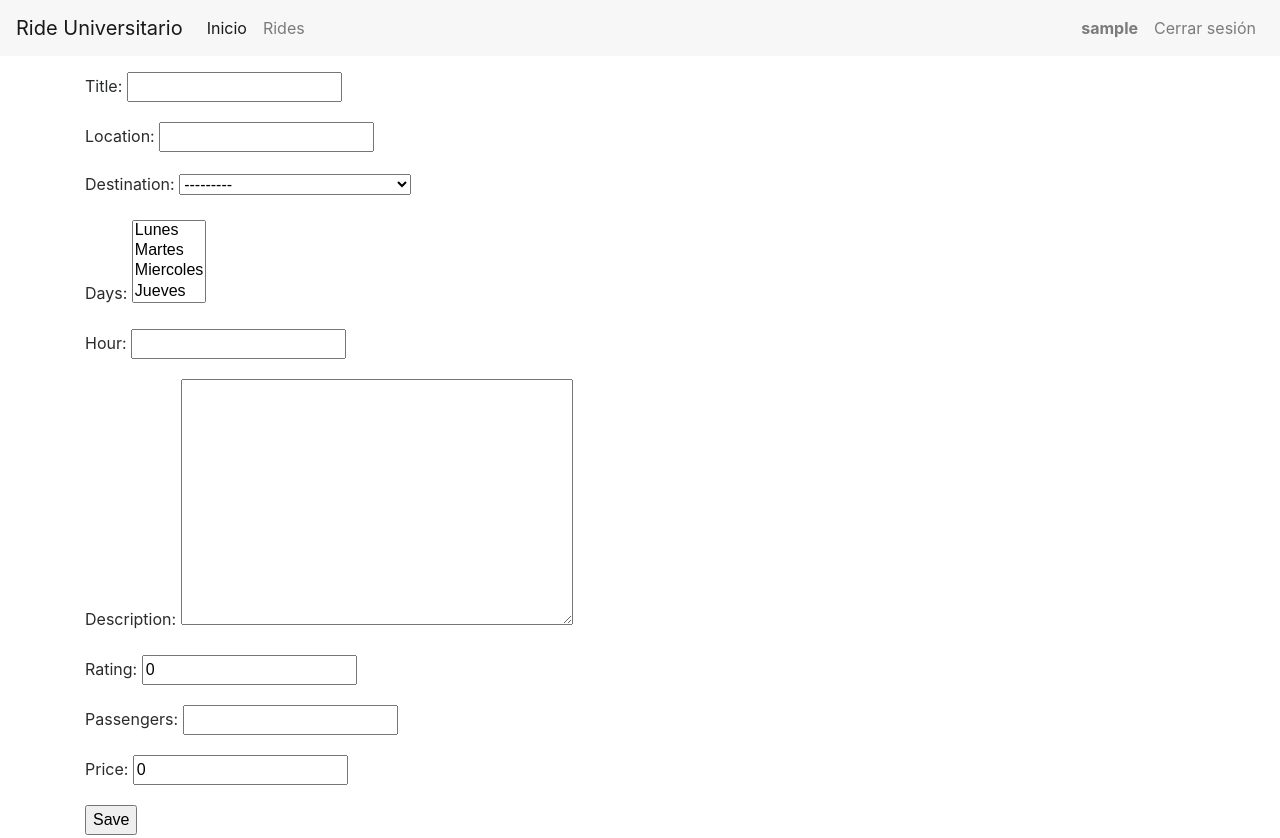
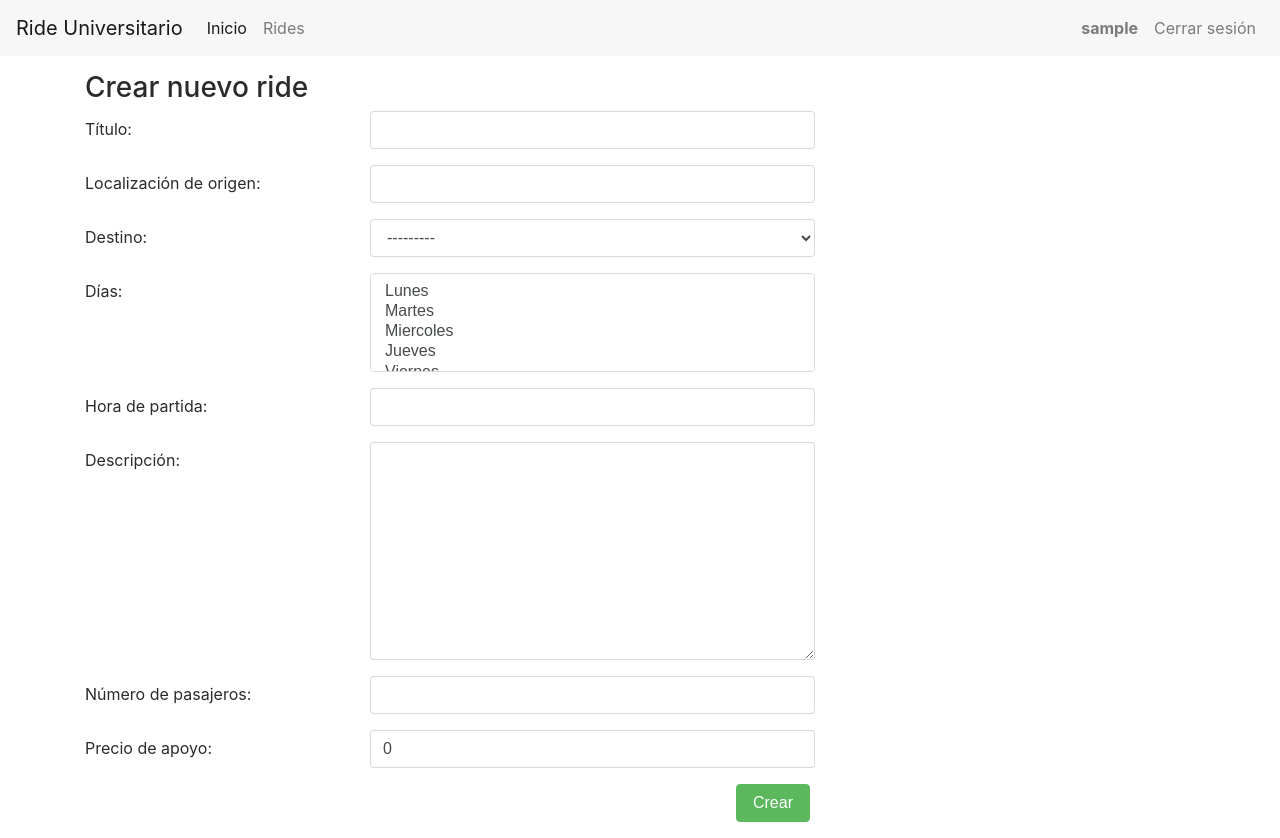
Before and after one commit to ramirouvalle/runi, a Django app: a page that uses templates/rides/base.html in a window 1280 px wide. Run offline with Django 3.2, Linux system fonts and the light colour scheme; the visitor is signed in with stand-in values (Sample User, id 1); data comes from the database, SQL or seed files in the repository; some libraries are stand-ins or nearby versions.

Commit message:
Style added to ride_form

```diff
--- a/rides/forms.py
+++ b/rides/forms.py
@@ -6,4 +6,4 @@ from .models import Ride
 class RideForm(forms.ModelForm):
     class Meta:
         model = Ride
-        exclude = ('user',)
+        exclude = ('user', 'rating')
--- a/templates/rides/base.html
+++ b/templates/rides/base.html
@@ -11,7 +11,7 @@
 </head>
 <body>
 {% include "../common/header.html" %}
-<div class="container">
+<div class="container my-3">
     {% include "../common/messages.html" %}
     {% block content %}
     <div class="jumbotron jumbotron-fluid">
--- a/templates/rides/ride_form.html
+++ b/templates/rides/ride_form.html
@@ -1,4 +1,5 @@
 {% extends "./base.html" %}
+{% load add_class %}
 
 {% block content %}
 
@@ -8,14 +9,121 @@
             {% if not id_ride %}
                 <form action="{% url 'rides:new_ride' %}" method="post">
                     {% csrf_token %}
-            {{ form.as_p }}
-            <input type="submit" value="Save">
+
+                    <div class="form-group row">
+                        <div class="col-12">
+                            <h3>Crear nuevo ride</h3>
+                        </div>
+                        <label class="col-3 col-form-label">Título:</label>
+                        <div class="col-9 col-sm-5">
+                            {{ form.title|addcss:"form-control" }}
+                        </div>
+                    </div>
+                    <div class="form-group row">
+                        <label class="col-3 col-form-label">Localización de origen:</label>
+                        <div class="col-9 col-sm-5">
+                            {{ form.location|addcss:"form-control" }}
+                        </div>
+                    </div>
+                    <div class="form-group row">
+                        <label class="col-3 col-form-label">Destino:</label>
+                        <div class="col-9 col-sm-5">
+                            {{ form.destination|addcss:"form-control" }}
+                        </div>
+                    </div>
+                    <div class="form-group row">
+                        <label class="col-3 col-form-label">Días:</label>
+                        <div class="col-9 col-sm-5">
+                            {{ form.days|addcss:"form-control" }}
+                        </div>
+                    </div>
+                    <div class="form-group row">
+                        <label class="col-3 col-form-label">Hora de partida:</label>
+                        <div class="col-9 col-sm-5">
+                            {{ form.hour|addcss:"form-control" }}
+                        </div>
+                    </div>
+                    <div class="form-group row">
+                        <label class="col-3 col-form-label">Descripción:</label>
+                        <div class="col-9 col-sm-5">
+                            {{ form.description|addcss:"form-control" }}
+                        </div>
+                    </div>
+                    <div class="form-group row">
+                        <label class="col-3 col-form-label">Número de pasajeros:</label>
+                        <div class="col-9 col-sm-5">
+                            {{ form.passengers|addcss:"form-control" }}
+                        </div>
+                    </div>
+                    <div class="form-group row">
+                        <label class="col-3 col-form-label">Precio de apoyo:</label>
+                        <div class="col-9 col-sm-5">
+                            {{ form.price|addcss:"form-control" }}
+                        </div>
+                    </div>
+
+                    <div class="col-8">
+                        <input type="submit" class="btn btn-success float-right" value="Crear">
+                    </div>
                 </form>
             {% else %}
                 <form action="{% url 'rides:edit_ride' id_ride %}" method="post">
                     {% csrf_token %}
-            {{ form.as_p }}
-            <input type="submit" value="Edit">
+                    <div class="form-group row">
+                        <div class="col-12">
+                            <h3>Editar ride</h3>
+                        </div>
+                        <label class="col-3 col-form-label">Título:</label>
+                        <div class="col-9 col-sm-5">
+                            {{ form.title|addcss:"form-control" }}
+                        </div>
+                    </div>
+                    <div class="form-group row">
+                        <label class="col-3 col-form-label">Localización de origen:</label>
+                        <div class="col-9 col-sm-5">
+                            {{ form.location|addcss:"form-control" }}
+                        </div>
+                    </div>
+                    <div class="form-group row">
+                        <label class="col-3 col-form-label">Destino:</label>
+                        <div class="col-9 col-sm-5">
+                            {{ form.destination|addcss:"form-control" }}
+                        </div>
+                    </div>
+                    <div class="form-group row">
+                        <label class="col-3 col-form-label">Días:</label>
+                        <div class="col-9 col-sm-5">
+                            {{ form.days|addcss:"form-control" }}
+                        </div>
+                    </div>
+                    <div class="form-group row">
+                        <label class="col-3 col-form-label">Hora de partida:</label>
+                        <div class="col-9 col-sm-5">
+                            {{ form.hour|addcss:"form-control" }}
+                        </div>
+                    </div>
+                    <div class="form-group row">
+                        <label class="col-3 col-form-label">Descripción:</label>
+                        <div class="col-9 col-sm-5">
+                            {{ form.description|addcss:"form-control" }}
+                        </div>
+                    </div>
+                    <div class="form-group row">
+                        <label class="col-3 col-form-label">Número de pasajeros:</label>
+                        <div class="col-9 col-sm-5">
+                            {{ form.passengers|addcss:"form-control" }}
+                        </div>
+                    </div>
+                    <div class="form-group row">
+                        <label class="col-3 col-form-label">Precio de apoyo:</label>
+                        <div class="col-9 col-sm-5">
+                            {{ form.price|addcss:"form-control" }}
+                        </div>
+                    </div>
+
+                    <div class="col-8">
+                        <input type="submit" class="btn btn-success float-right" value="Editar">
+                    </div>
                 </form>
             {% endif %}
 
```
Lines whose indentation alone changed are shown as unchanged.
